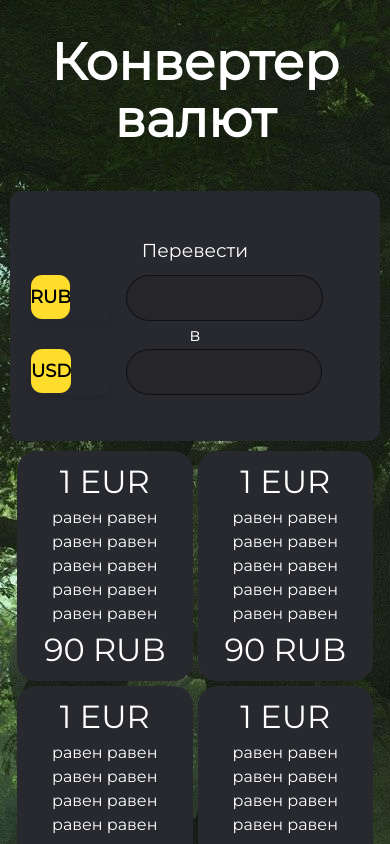
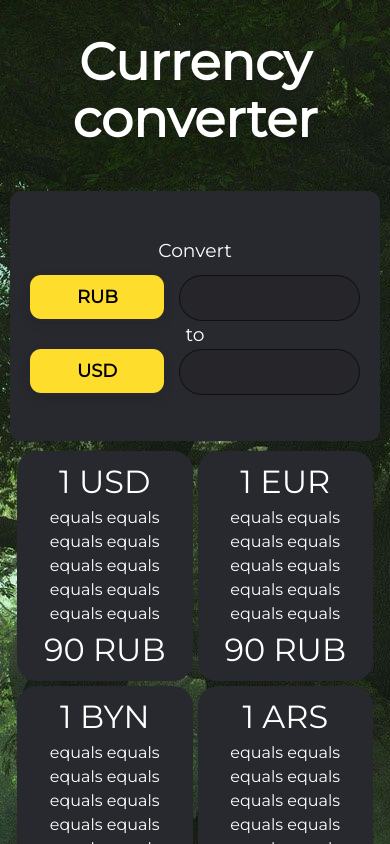
Before and after one commit to HelgiMagic/currency-converter, a React (Vite) app: page / in a window 390 px wide. Shown: the top 844 px of the page. Built offline with nearby package versions, Linux system fonts and the light colour scheme; no server answers.

Commit message:
almost done, save before change api

```diff
--- a/package.json
+++ b/package.json
@@ -12,6 +12,7 @@
   "dependencies": {
     "axios": "^1.6.2",
     "i18next": "^23.7.7",
+    "i18next-browser-languagedetector": "^7.2.0",
     "react": "^18.2.0",
     "react-dom": "^18.2.0",
     "react-i18next": "^13.5.0"
--- a/src/button.css
+++ b/src/button.css
@@ -9,7 +9,7 @@
   cursor: pointer;
   border: 0;
   background: var(--button-background);
-  width: 150px;
+  width: 100%;
 
   transition: background .4s linear;
   will-change: background;
--- a/src/compontents/Card.jsx
+++ b/src/compontents/Card.jsx
@@ -1,14 +1,12 @@
 /* eslint-disable react/prop-types */
 import { useTranslation } from "react-i18next";
 
-export default function Card({ color, children }) {
+export default function Card({ children, name }) {
   const { t } = useTranslation();
-  const className = 'card ' + color;
-  console.log(children)
 
   return (
-    <div className={className}>
-      <p className="card__text">1 EUR</p>
+    <div className='card'>
+      <p className="card__text">1 { name }</p>
       <p>{t('manyEquals')}</p>
       <p className="card__text">{children} RUB</p>
     </div>
--- a/src/compontents/Converter.jsx
+++ b/src/compontents/Converter.jsx
@@ -3,6 +3,7 @@ import routes from "../routes";
 import axios from "axios";
 import { useState } from "react";
 import { round2 } from "../round";
+import { useTranslation } from "react-i18next";
 //import { useEffect } from "react";
 
 const convert = async (quanity, from, to) => {
@@ -15,6 +16,7 @@ const convert = async (quanity, from, to) => {
 let timeout = null;
 
 export default function Converter() {
+  const { t } = useTranslation();
   const [left, setLeft] = useState('');
   const [right, setRight] = useState('');
 
@@ -50,16 +52,16 @@ export default function Converter() {
 
   return (
     <div className='converter'>
-      <h3>Перевести</h3>
+      <h3>{t('convert')}</h3>
       <div className='converter-row'>
         <div className='converter-row__group'>
           <SelectButton changeOpposite={setRight} active={leftActive} setActive={setLeftActive} oppositeActive={rightActive} value={left} convert={convert}></SelectButton>
           <input type='text' className='input' onInput={handleLeft} value={left}/>
         </div>
-        <h3>в</h3>
+        <h3>{t('to')}</h3>
         <div className='converter-row__group'>
           <input type='text' className='input' onInput={handleRight} value={right} />
-          <SelectButton changeOpposite={setLeft} active={rightActive} setActive={setRightActive} oppositeActive={leftActive} value={right} convert={convert}></SelectButton>
+          <SelectButton changeOpposite={setLeft} active={rightActive} setActive={setRightActive} oppositeActive={leftActive} value={right} convert={convert} side="right"></SelectButton>
         </div>
       </div>
     </div>
--- a/src/compontents/MainPage.jsx
+++ b/src/compontents/MainPage.jsx
@@ -36,11 +36,11 @@ export default function MainPage() {
       <div className='container'>
         <Converter />
         <div className='currencies'>
-          <Card color='orange'>{USDRUB}</Card>
-          <Card color='blue'>{EURRUB}</Card>
-          <Card color='red'>{BYNRUB}</Card>
-          <Card color='orange'>{ARSRUB}</Card>
-          <Card color='blue'>{TRYRUB}</Card>
+          <Card name='USD'>{USDRUB}</Card>
+          <Card name='EUR'>{EURRUB}</Card>
+          <Card name='BYN'>{BYNRUB}</Card>
+          <Card name='ARS'>{ARSRUB}</Card>
+          <Card name='TRY'>{TRYRUB}</Card>
         </div>
       </div>
     </>
--- a/src/compontents/SelectButton.jsx
+++ b/src/compontents/SelectButton.jsx
@@ -1,9 +1,22 @@
 /* eslint-disable react/prop-types */
-import { useState } from "react";
+import { useState, useRef, useEffect } from "react";
 import { round2 } from "../round";
 
-export default function SelectButton({ changeOpposite, active, setActive, oppositeActive, value, convert }) {
+export default function SelectButton({ changeOpposite, active, setActive, oppositeActive, value, convert, side }) {
   const [isOpen, setOpen] = useState(false);
+  const ref = useRef();
+
+  useEffect(() => {
+    const checkIfClickedOutside = (e) => {
+      if (ref.current && !ref.current.contains(e.target)) {
+        setOpen(false);
+      }
+    };
+    document.addEventListener("click", checkIfClickedOutside);
+    return () => {
+      document.removeEventListener("click", checkIfClickedOutside);
+    };
+  }, [setOpen]);
 
   const clickHandle = () => {
     setOpen(!isOpen);
@@ -13,7 +26,7 @@ export default function SelectButton({ changeOpposite, active, setActive, opposi
     console.log(e.target.textContent)
     setActive(e.target.textContent);
 
-    if (value === '') return;
+    if (value === '' || side === 'right') return;
 
     const result = await convert(value, e.target.textContent, oppositeActive);
     changeOpposite(round2(result));
@@ -22,7 +35,7 @@ export default function SelectButton({ changeOpposite, active, setActive, opposi
   const menuClass = `drop-down-list ${isOpen ? "active" : ""}`;
 
   return (
-    <div className='drop-down'>
+    <div className='drop-down' ref={ref}>
       <button className='chronicle-button' onClick={clickHandle}>
         <span>
           <em>{active}</em>
--- a/src/dropdown.css
+++ b/src/dropdown.css
@@ -2,7 +2,8 @@
     cursor: pointer;
     color: var(--text-color);
     box-shadow: 0 4px 12px rgba(0, 0, 0, 0.1);
-    border-radius: 0.7rem
+    border-radius: 0.7rem;
+    width: 150px;
 }
 
 .inner-content {
--- a/src/i18next.js
+++ b/src/i18next.js
@@ -1,12 +1,13 @@
 import i18next from 'i18next';
 import { initReactI18next } from 'react-i18next';
+import LanguageDetector from 'i18next-browser-languagedetector';
 import resources from './locales/index.js';
 
 i18next
   .use(initReactI18next)
+  .use(LanguageDetector)
   .init({
     resources, // передаем переводы текстов интерфейса в формате JSON
-    lng: 'ru', // если переводы на языке пользователя недоступны, то будет использоваться язык, указанный в этом поле
     fallbackLng: 'ru',
     interpolation: {
       escapeValue: false, // экранирование уже есть в React, поэтому отключаем
--- a/src/index.css
+++ b/src/index.css
@@ -218,6 +218,7 @@ button {
     flex-direction: column;
     flex-wrap: wrap;
     gap: 0;
+    padding: 0 20px;
   }
 
   .converter-group {
@@ -225,8 +226,7 @@ button {
     flex-wrap: wrap;
   }
 
-  .chronicle-button {
-    width: 40% !important;
+  .drop-down-list, .drop-down {
     order: 0;
   }
 
@@ -254,3 +254,11 @@ button {
     width: 45vw;
   }
 }
+
+
+@media (max-width: 420px) {
+  .card {
+    width: 45vw;
+    padding: 10px 5px;
+  }
+}
--- a/src/locales/en.js
+++ b/src/locales/en.js
@@ -1,9 +1,9 @@
 export default {
   translation: {
-    converter: 'Конвертер валют',
+    converter: 'Currency converter',
     manyEquals: 'equals equals equals equals equals equals equals equals equals equals',
-    rename: 'Переименовать',
-    invalidName: 'Неверные имя пользователя или пароль',
+    convert: 'Convert',
+    to: 'to',
     enter: 'Войти',
     yourName: 'Ваш ник',
     yourPassword: 'Ваш пароль',
--- a/src/locales/ru.js
+++ b/src/locales/ru.js
@@ -2,8 +2,8 @@ export default {
   translation: {
     converter: 'Конвертер валют',
     manyEquals: 'равен равен равен равен равен равен равен равен равен равен',
-    rename: 'Переименовать',
-    invalidName: 'Неверные имя пользователя или пароль',
+    convert: 'Перевести',
+    to: 'в',
     enter: 'Войти',
     yourName: 'Ваш ник',
     yourPassword: 'Ваш пароль',
--- a/src/main.jsx
+++ b/src/main.jsx
@@ -1,4 +1,3 @@
-import React from 'react';
 import ReactDOM from 'react-dom/client';
 import App from './App.jsx';
 import './index.css';
@@ -6,7 +5,5 @@ import './button.css';
 import './dropdown.css';
 
 ReactDOM.createRoot(document.getElementById('root')).render(
-  <React.StrictMode>
-    <App />
-  </React.StrictMode>,
+    <App />,
 )
```
Also changed, not shown: 1 other file (tests, documents, lock files or other folders).
